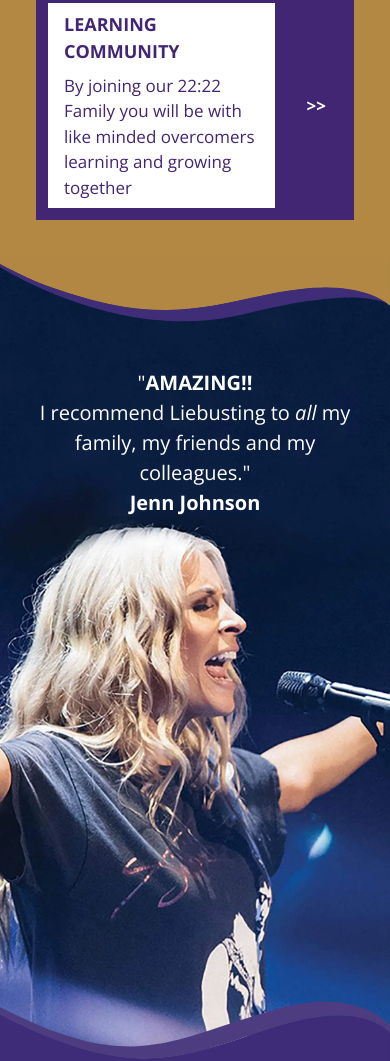
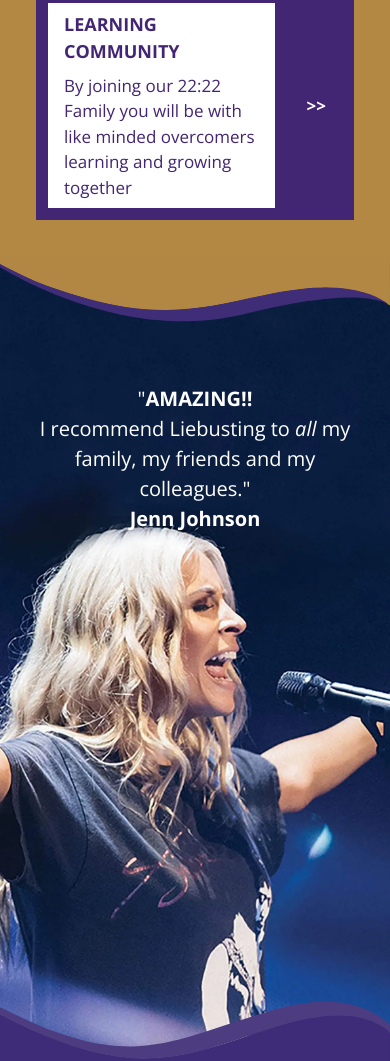
Before and after one commit to elev8studio/liebusters, a website: page index.html in a window 390 px wide. Shown: the part 2875-3936 px from the top of the page. Drawn offline with nearby package versions, Linux system fonts and the light colour scheme.

Commit message:
revert padding fix

```diff
--- a/index.html
+++ b/index.html
@@ -307,7 +307,7 @@
                         class="absolute inset-0 object-cover w-full h-full"
                     />
                 </picture>
-                <div class="relative flex justify-end pb-12 px-8 md:p-16 md:pr-4 pt-24 sm:pt-36 md:pt-32 lg:pt-40">
+                <div class="relative flex justify-end pb-12 px-8 md:p-16 md:pr-4 pt-28 sm:pt-36 md:pt-32 lg:pt-40">
                     <div class="max-w-md md:p-4">
                         <h3 class="text-center text-white">
                             "<strong>AMAZING!!</strong><br />
```
Also changed, not shown: dist/css/style.css.
